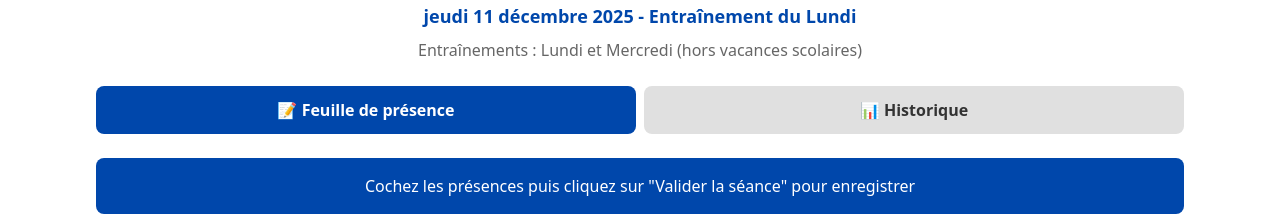
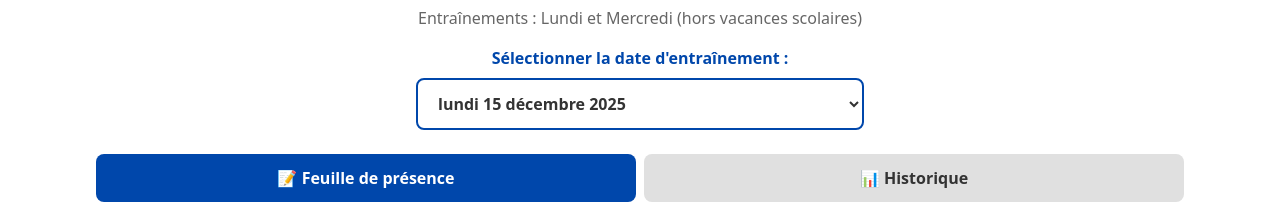
Before and after one commit to Vivien77500/Pr-senceU11, a plain HTML site: page index.html in a window 1280 px wide. Shown: the part 122-343 px from the top of the page. Drawn offline with nearby package versions, Linux system fonts and the light colour scheme.

Commit message:
Add files via upload

```diff
--- a/index.html
+++ b/index.html
@@ -32,8 +32,9 @@
     <header class="text-center mb-6">
      <h1 id="title" class="text-3xl sm:text-4xl md:text-5xl font-bold mb-2" style="color: #0047AB;">Fiche de Présence</h1>
      <p id="team-name" class="text-xl sm:text-2xl mb-1" style="color: #2d5f3f;">U11 AS Chelles</p>
-     <p id="current-date" class="text-base sm:text-lg font-semibold" style="color: #0047AB;"></p>
-     <p id="training-days" class="text-sm sm:text-base mt-2" style="color: #666666;">Entraînements : Lundi et Mercredi (hors vacances scolaires)</p>
+     <p id="training-days" class="text-sm sm:text-base mt-2" style="color: #666666;">Entraînements : Lundi et Mercredi (hors vacances scolaires)</p><!-- Date Selector -->
+     <div class="mt-4 max-w-md mx-auto"><label for="date-selector" class="block mb-2 font-semibold text-base" style="color: #0047AB;">Sélectionner la date d'entraînement :</label> <select id="date-selector" class="w-full px-4 py-3 rounded-lg border-2 text-base font-semibold" style="border-color: #0047AB; background: #ffffff; color: #333333;"> <option value="">Chargement des dates...</option> </select>
+     </div>
     </header><!-- View Toggle -->
     <div class="mb-6 flex gap-2"><button id="attendance-tab" class="tab-button flex-1 py-3 rounded-lg font-bold text-base transition-all" style="background: #0047AB; color: #ffffff;"> 📝 Feuille de présence </button> <button id="history-tab" class="tab-button flex-1 py-3 rounded-lg font-bold text-base transition-all" style="background: #e0e0e0; color: #333333;"> 📊 Historique </button>
     </div><!-- Attendance View -->
@@ -42,7 +43,7 @@
       <p class="font-semibold">✓ Fiche validée et enregistrée avec succès !</p>
      </div><!-- Already Validated Message -->
      <div id="already-validated-message" class="hidden mb-4 p-4 rounded-lg text-center" style="background: #2196F3; color: #ffffff;">
-      <p class="font-semibold">ℹ️ La fiche pour aujourd'hui a déjà été validée</p>
+      <p class="font-semibold">��️ La fiche pour aujourd'hui a déjà été validée</p>
      </div><!-- Instructions -->
      <div class="rounded-lg p-4 mb-4 text-center" style="background: #0047AB;">
       <p id="instruction-text" class="text-sm sm:text-base" style="color: #ffffff;">Cochez les présences puis cliquez sur "Valider la séance" pour enregistrer</p>
@@ -161,6 +162,103 @@
       }
     }
 
+    function generateTrainingDates() {
+      const dates = [];
+      const startDate = new Date('2024-09-01'); // Septembre 2024
+      const today = new Date();
+      const endDate = new Date(today.getFullYear(), today.getMonth() + 3, 0); // 3 mois dans le futur
+
+      // Périodes de vacances scolaires 2024-2025 (Zone C - Créteil)
+      const holidays = [
+        { start: new Date('2024-10-19'), end: new Date('2024-11-04') }, // Toussaint
+        { start: new Date('2024-12-21'), end: new Date('2025-01-06') }, // Noël
+        { start: new Date('2025-02-15'), end: new Date('2025-03-03') }, // Hiver
+        { start: new Date('2025-04-12'), end: new Date('2025-04-28') }, // Printemps
+        { start: new Date('2025-07-05'), end: new Date('2025-09-01') }  // Été
+      ];
+
+      function isHoliday(date) {
+        return holidays.some(period => date >= period.start && date <= period.end);
+      }
+
+      let currentDateIter = new Date(startDate);
+
+      while (currentDateIter <= endDate) {
+        const dayNum = currentDateIter.getDay();
+
+        // Lundi (1) ou Mercredi (3)
+        if ((dayNum === 1 || dayNum === 3) && !isHoliday(currentDateIter)) {
+          const dateStr = currentDateIter.toISOString().split('T')[0];
+          const dayName = dayNum === 1 ? 'Lundi' : 'Mercredi';
+          const formattedDate = currentDateIter.toLocaleDateString('fr-FR', {
+            weekday: 'long',
+            day: '2-digit',
+            month: 'long',
+            year: 'numeric'
+          });
+
+          dates.push({
+            date: dateStr,
+            day: dayName,
+            formatted: formattedDate,
+            isPast: currentDateIter < today,
+            isToday: dateStr === today.toISOString().split('T')[0]
+          });
+        }
+
+        currentDateIter.setDate(currentDateIter.getDate() + 1);
+      }
+
+      return dates;
+    }
+
+    function populateDateSelector() {
+      const selector = document.getElementById('date-selector');
+      const trainingDates = generateTrainingDates();
+
+      selector.innerHTML = '';
+
+      // Trouver la date d'aujourd'hui ou la prochaine date d'entraînement
+      const todayIndex = trainingDates.findIndex(d => d.isToday);
+      const nextIndex = trainingDates.findIndex(d => !d.isPast);
+      const defaultIndex = todayIndex !== -1 ? todayIndex : (nextIndex !== -1 ? nextIndex : trainingDates.length - 1);
+
+      trainingDates.forEach((dateInfo, index) => {
+        const option = document.createElement('option');
+        option.value = `${dateInfo.date}_${dateInfo.day}`;
+
+        let label = `${dateInfo.formatted}`;
+        if (dateInfo.isToday) {
+          label += ' 🔵 AUJOURD\'HUI';
+        } else if (dateInfo.isPast) {
+          label += ' ✓';
+        }
+
+        option.textContent = label;
+        option.selected = index === defaultIndex;
+        selector.appendChild(option);
+      });
+
+      // Mettre à jour la date sélectionnée
+      updateSelectedDate();
+    }
+
+    function updateSelectedDate() {
+      const selector = document.getElementById('date-selector');
+      const [dateStr, dayName] = selector.value.split('_');
+
+      currentDate = dateStr;
+      currentDayOfWeek = dayName;
+      sessionId = `session_${dateStr}_${dayName}`;
+
+      // Réinitialiser les statuts
+      allPlayers.forEach(player => {
+        playerStatuses[player] = 'pending';
+      });
+
+      checkIfTodayValidated();
+    }
+
     async function loadAllRecords() {
       if (!db || !firestoreFunctions) {
         console.log('Firebase non disponible, pas de records à charger');
@@ -246,11 +344,11 @@
         console.log('Initialisation de l\'application...');
         console.log('Nombre de joueurs:', allPlayers.length);
 
-        currentDayOfWeek = getCurrentTrainingDay();
+        // Populate date selector
+        populateDateSelector();
 
-        const dateOptions = { weekday: 'long', year: 'numeric', month: 'long', day: 'numeric' };
-        const formattedDate = new Date().toLocaleDateString('fr-FR', dateOptions);
-        document.getElementById('current-date').textContent = `${formattedDate} - Entraînement du ${currentDayOfWeek}`;
+        // Setup date selector change event
+        document.getElementById('date-selector').addEventListener('change', updateSelectedDate);
 
         console.log('Chargement des records...');
         await loadAllRecords();
@@ -737,5 +835,5 @@
 
     initializeApp();
   </script>
- <script>(function(){function c(){var b=a.contentDocument||a.contentWindow.document;if(b){var d=b.createElement('script');d.innerHTML="window.__CF$cv$params={r:'9ac681c5235fc2cf',t:'MTc2NTQ3MjA5OC4wMDAwMDA='};var a=document.createElement('script');a.nonce='';a.src='/cdn-cgi/challenge-platform/scripts/jsd/main.js';document.getElementsByTagName('head')[0].appendChild(a);";b.getElementsByTagName('head')[0].appendChild(d)}}if(document.body){var a=document.createElement('iframe');a.height=1;a.width=1;a.style.position='absolute';a.style.top=0;a.style.left=0;a.style.border='none';a.style.visibility='hidden';document.body.appendChild(a);if('loading'!==document.readyState)c();else if(window.addEventListener)document.addEventListener('DOMContentLoaded',c);else{var e=document.onreadystatechange||function(){};document.onreadystatechange=function(b){e(b);'loading'!==document.readyState&&(document.onreadystatechange=e,c())}}}})();</script></body>
+ <script>(function(){function c(){var b=a.contentDocument||a.contentWindow.document;if(b){var d=b.createElement('script');d.innerHTML="window.__CF$cv$params={r:'9ac689daf323698e',t:'MTc2NTQ3MjQyOS4wMDAwMDA='};var a=document.createElement('script');a.nonce='';a.src='/cdn-cgi/challenge-platform/scripts/jsd/main.js';document.getElementsByTagName('head')[0].appendChild(a);";b.getElementsByTagName('head')[0].appendChild(d)}}if(document.body){var a=document.createElement('iframe');a.height=1;a.width=1;a.style.position='absolute';a.style.top=0;a.style.left=0;a.style.border='none';a.style.visibility='hidden';document.body.appendChild(a);if('loading'!==document.readyState)c();else if(window.addEventListener)document.addEventListener('DOMContentLoaded',c);else{var e=document.onreadystatechange||function(){};document.onreadystatechange=function(b){e(b);'loading'!==document.readyState&&(document.onreadystatechange=e,c())}}}})();</script></body>
 </html>
```
